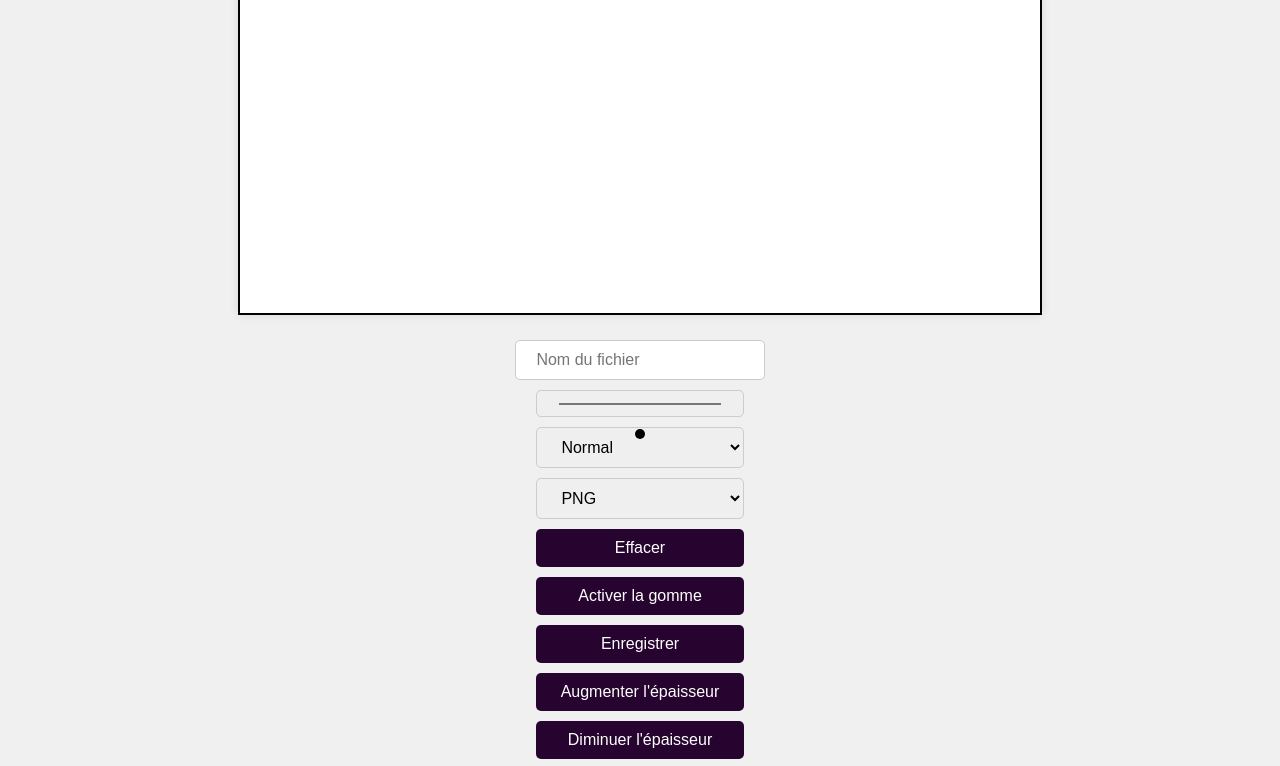
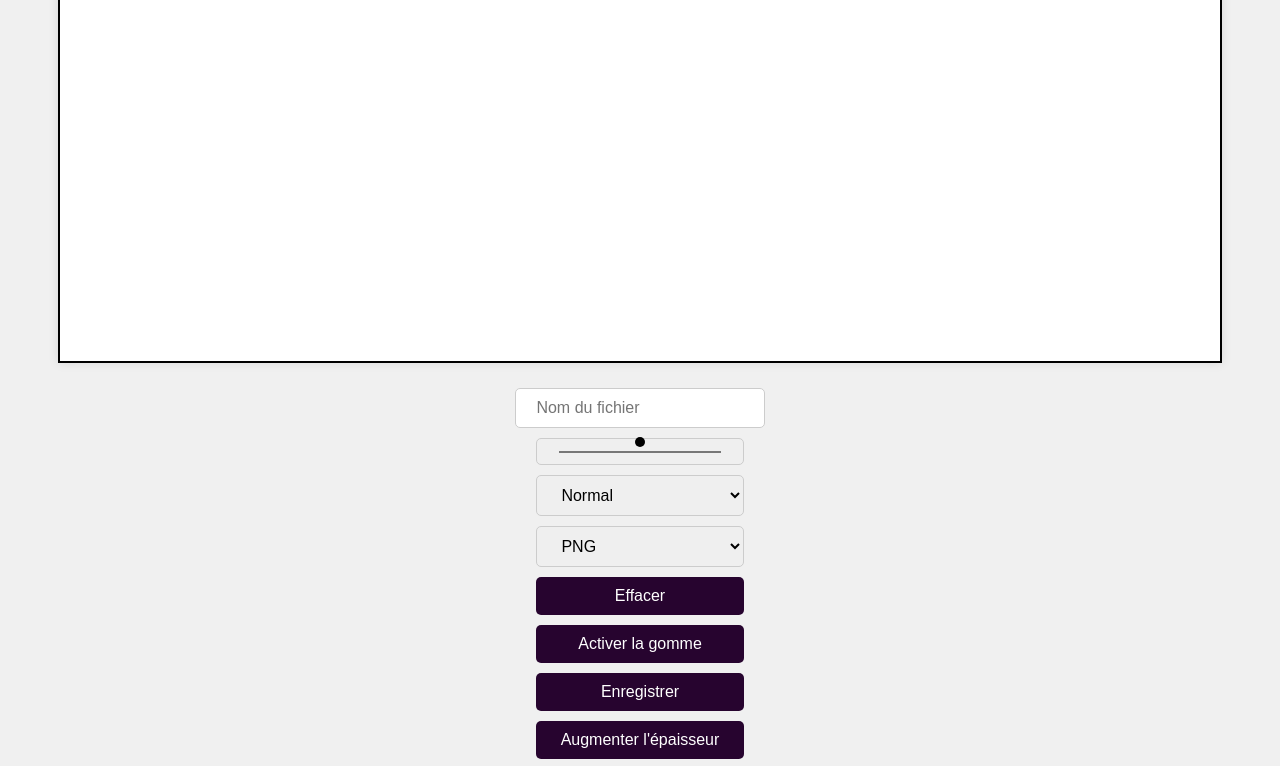
Before and after one commit to kalipynux/signature-bien, a plain HTML site: page index.html in a window 1280 px wide. Shown: the top 766 px of the page. Drawn offline with nearby package versions, Linux system fonts and the light colour scheme.

Commit message:
Amélioration du script pour rendre l'application réactive et compatible avec tous les appareils et écrans

```diff
--- a/index.html
+++ b/index.html
@@ -19,6 +19,7 @@
         h2 {
             margin-bottom: 20px;
             text-align: center;
+            font-size: 2em;
         }
         .container {
             display: flex;
@@ -34,9 +35,7 @@
             border: 2px solid #000;
             background-color: #fff;
             width: 100%;
-            max-width: 800px;
-            height: 50vh;
-            max-height: 400px;
+            height: 60vh;
             box-shadow: 0 0 10px rgba(0, 0, 0, 0.1);
         }
         #cursor {
@@ -85,7 +84,7 @@
 <body>
     <h2>BIEN Signature</h2>
     <div class="container">
-        <canvas id="signature-pad" class="signature-pad" width="1600" height="800"></canvas> <!-- Taille réelle -->
+        <canvas id="signature-pad" class="signature-pad"></canvas>
         <div id="cursor"></div>
         <div class="controls">
             <input type="text" id="filename" placeholder="Nom du fichier">
@@ -122,8 +121,8 @@
 
         function resizeCanvas() {
             const ratio = Math.max(window.devicePixelRatio || 1, 1);
-            canvas.width = canvas.offsetWidth * ratio;
-            canvas.height = canvas.offsetHeight * ratio;
+            canvas.width = canvas.parentElement.clientWidth * ratio;
+            canvas.height = canvas.parentElement.clientHeight * ratio;
             canvas.getContext('2d').scale(ratio, ratio);
             signaturePad.clear();
         }
```
